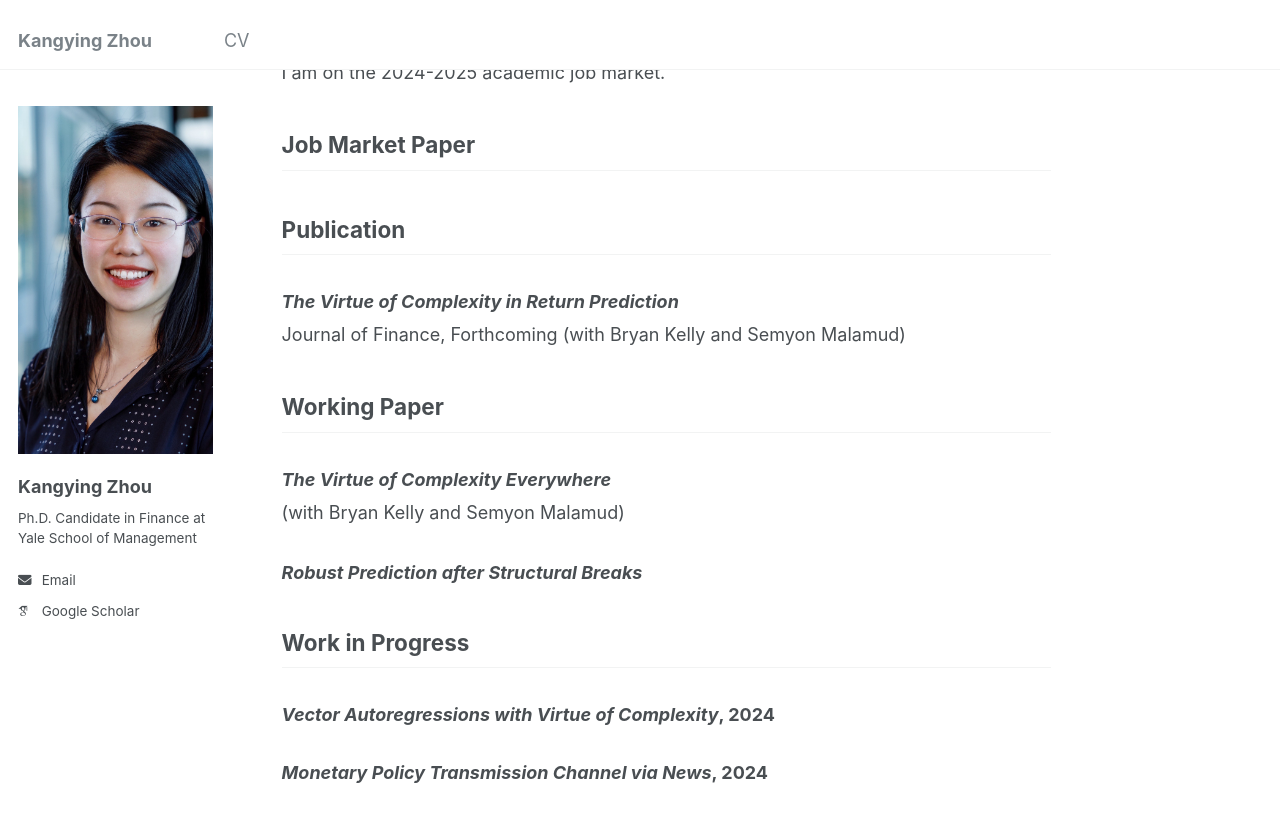
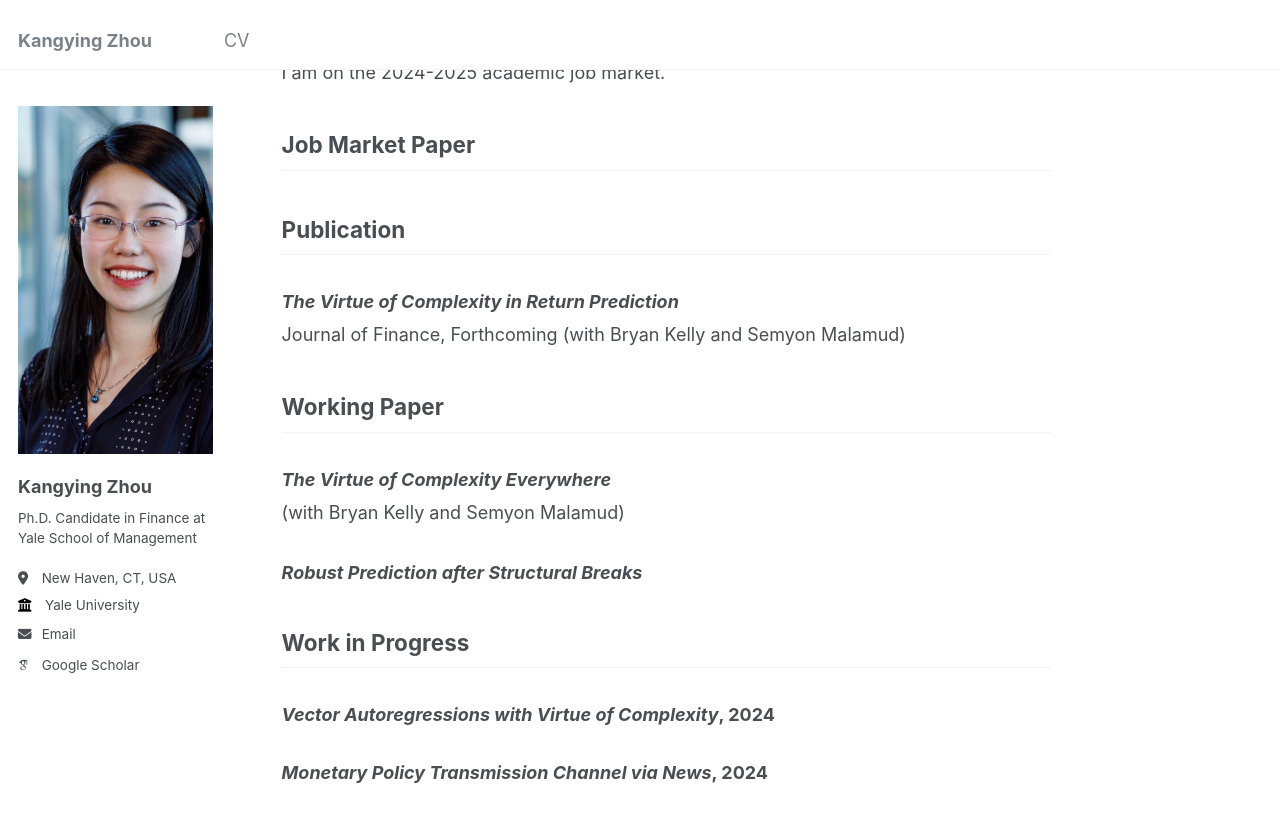
Before and after one commit to rosieli5/rosieli5.github.io, a Jekyll site: the page built from _pages/about.md, in a window 1280 px wide and 900 px high, scrolled down 311 px. Shown: the top 822 px of the window. Built offline with Jekyll 4.4.1, drawn with Linux system fonts in a browser that asks for light colours; some web fonts are replaced.

Commit message:
Update _config.yml

```diff
--- a/_config.yml
+++ b/_config.yml
@@ -28,8 +28,8 @@ author:
   pronouns         : # example: "she/her"
   # bio              : "PhD candidate at Yale SOM."
   bio              : "Ph.D. Candidate in Finance at Yale School of Management"
-  # employer         : "Yale University"
-  # location         : "New Haven, CT, USA"
+  employer         : "Yale University"
+  location         : "New Haven, CT, USA"
   # uri              : # URL
 
   # Academic websites
```
